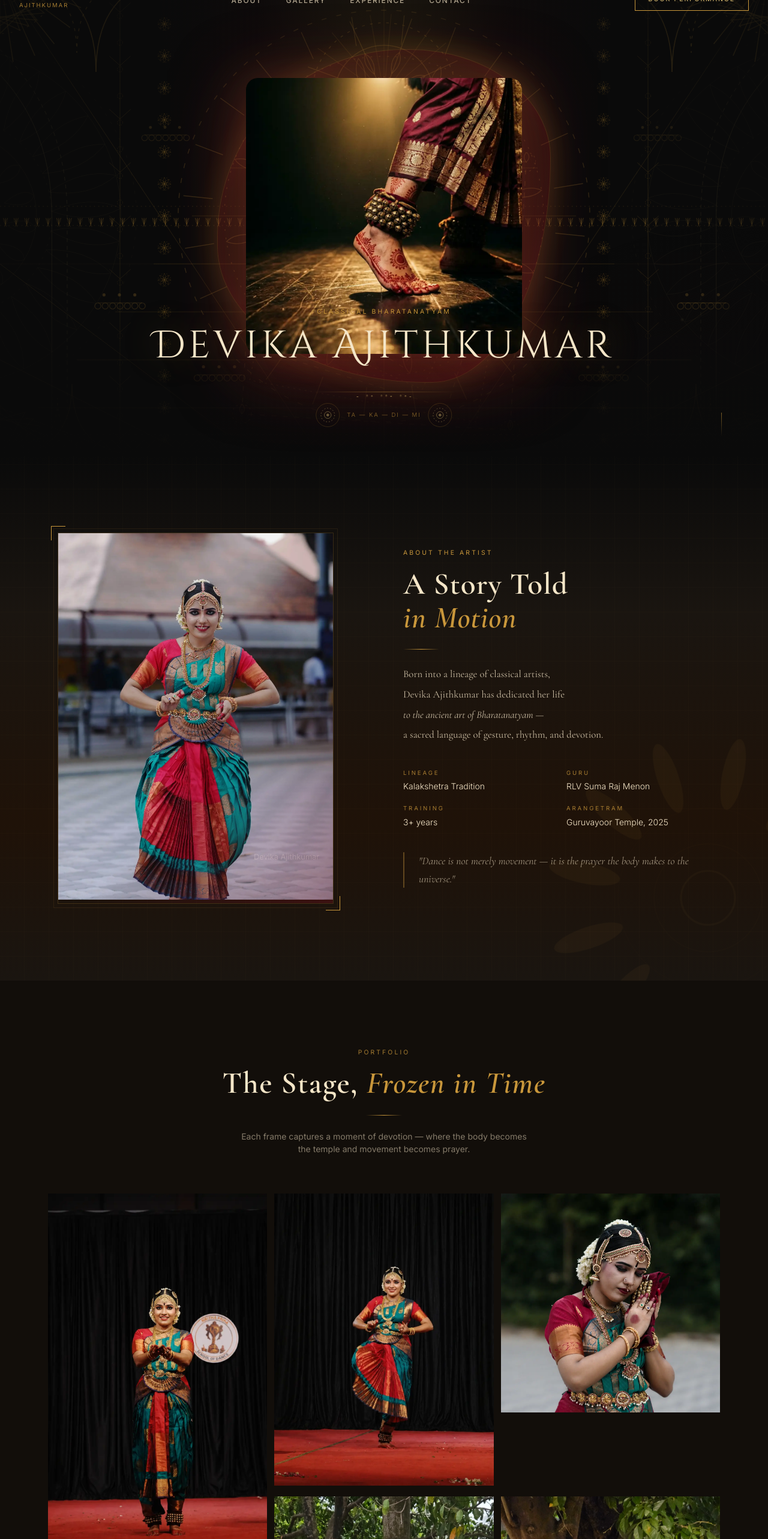
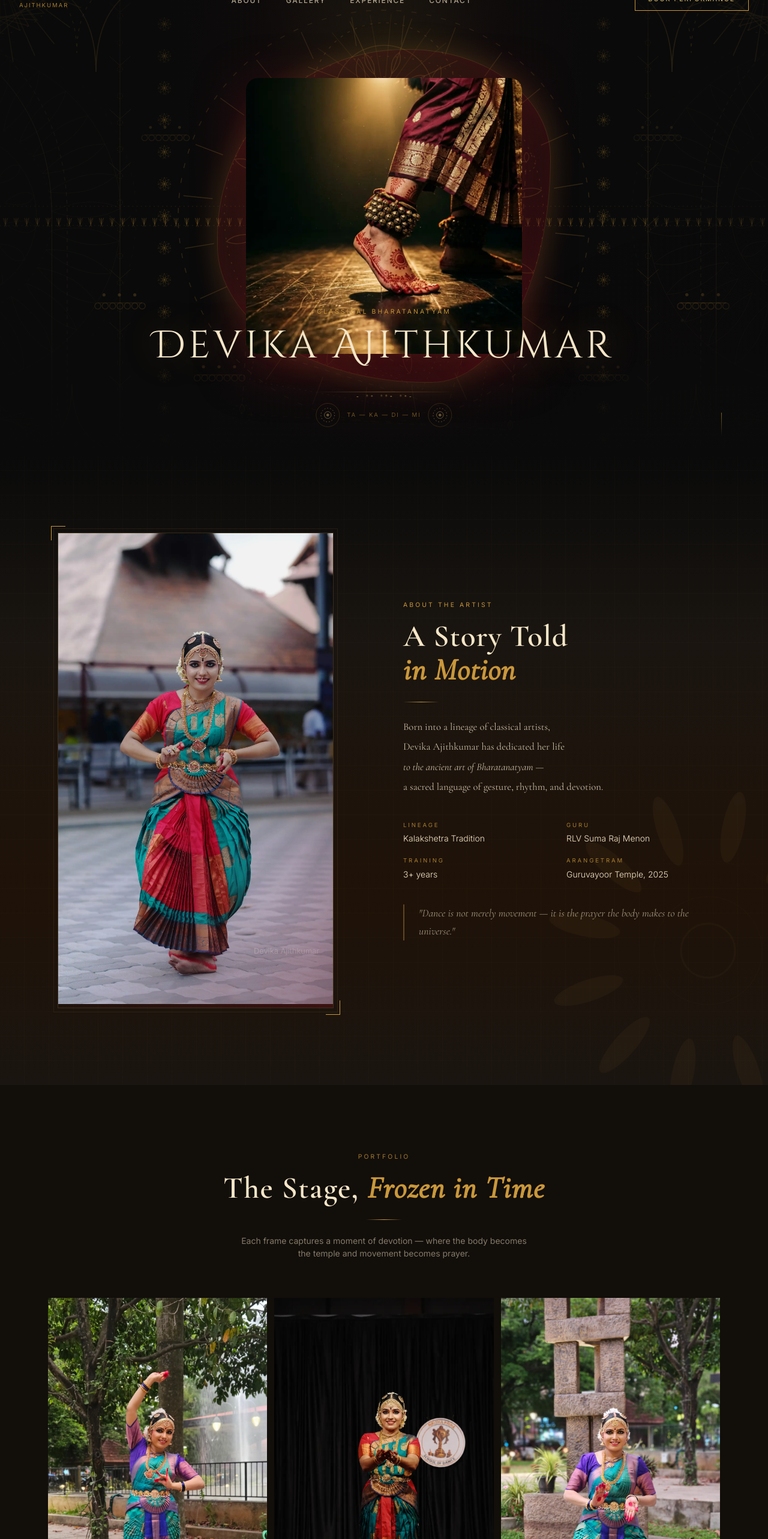
Before and after one commit to JeromePaulson/bharathanaya, a React (Vite) app: page / in a window 1280 px wide. Shown: the part 40-2606 px from the top of the page at 60% size. Built offline with nearby package versions, Linux system fonts and the light colour scheme.

Commit message:
commit fjd67

```diff
--- a/index.html
+++ b/index.html
@@ -4,13 +4,19 @@
     <meta charset="UTF-8" />
     <link rel="icon" type="image/svg+xml" href="/favicon.svg" />
     <meta name="viewport" content="width=device-width, initial-scale=1.0" />
+    <meta name="theme-color" content="#0d0408" />
     <meta name="description" content="Devika Ajithkumar — Bharatanatyam artist, storyteller, and classical Indian dance performer. Explore a journey of rhythm, grace, and tradition." />
     <meta property="og:title" content="Devika Ajithkumar | Bharatanatyam Artist" />
     <meta property="og:description" content="An immersive journey through classical Indian dance — Bharatanatyam portfolio." />
     <title>Devika Ajithkumar | Bharatanatyam Artist</title>
+
+    <!-- Fonts: preconnect for DNS warm-up, then load only needed weights -->
     <link rel="preconnect" href="https://fonts.googleapis.com" />
     <link rel="preconnect" href="https://fonts.gstatic.com" crossorigin />
-    <link href="https://fonts.googleapis.com/css2?family=Cinzel+Decorative:wght@400;700;900&family=Cormorant+Garamond:ital,wght@0,300;0,400;0,500;0,600;0,700;1,300;1,400;1,600&family=Inter:wght@300;400;500;600&display=swap" rel="stylesheet" />
+    <link
+      href="https://fonts.googleapis.com/css2?family=Cinzel+Decorative:wght@400;700&family=Cormorant+Garamond:ital,wght@0,400;0,600;1,400&family=Inter:wght@300;400;500&display=swap"
+      rel="stylesheet"
+    />
   </head>
   <body>
     <div id="root"></div>
--- a/src/components/ProtectedImage.jsx
+++ b/src/components/ProtectedImage.jsx
@@ -5,18 +5,20 @@ import React from 'react';
  * It uses an absolute positioned overlay to prevent direct interaction with the image.
  * This preserves SEO as the image tag remains in the DOM and is crawlable.
  */
-export default function ProtectedImage({ src, alt, className, style, watermark, ...props }) {
+export default function ProtectedImage({ src, alt, className, style, watermark, loading = 'lazy', ...props }) {
   return (
     <div
       className={`protected-image-container ${className || ''}`}
-      style={{ position: 'relative', display: 'inline-block', ...style }}
+      style={{ position: 'relative', display: 'inline-block', borderRadius: style?.borderRadius, overflow: style?.borderRadius ? 'hidden' : undefined, ...style }}
     >
       <img
         src={src}
         alt={alt}
         draggable={false}
+        loading={loading}
+        decoding="async"
         className="protected-image"
-        style={{ display: 'block', width: '100%', height: '100%', objectFit: style?.objectFit }}
+        style={{ display: 'block', width: '100%', height: 'auto', objectFit: style?.objectFit, borderRadius: style?.borderRadius }}
         {...props}
       />
 
--- a/src/components/sections/Gallery.jsx
+++ b/src/components/sections/Gallery.jsx
@@ -17,19 +17,19 @@ import g14 from '../../assets/devika_ajithkumar_gallery_14.webp'
 
 
 const photos = [
-  { src: g1, caption: 'Samarpanam — An offering from the soul.', alt: 'In devotion, every gesture becomes prayer.' },
+  { src: g10, caption: 'Rhythm of the anklets.', alt: 'Ghungroo adorning the feet.' },
   { src: g2, caption: 'Nritta in its purest rhythm', alt: 'Every beat held in balance' },
   { src: g3, caption: 'Leap of Devotion', alt: 'In silence, a thousand emotions unfold.' },
-  { src: g10, caption: 'Rhythm of the anklets.', alt: 'Ghungroo adorning the feet.' },
+  { src: g6, caption: 'Where posture becomes poetry.', alt: 'Every angle tells a story' },
+  { src: g1, caption: 'Samarpanam — An offering from the soul.', alt: 'In devotion, every gesture becomes prayer.' },
   { src: g14, caption: 'A timeless art.', alt: 'A beautiful silhouette.' },
   { src: g4, caption: 'Balance. Control. Presence', alt: 'A moment lifted, a feeling offered' },
+  { src: g13, caption: 'Expressions of the soul.', alt: 'Facial expressions conveying the story.' },
+  { src: g12, caption: 'The strength of tradition.', alt: 'A grounded stance.' },
+  { src: g7, caption: 'In stillness, the deepest expressions arise', alt: 'With both hands, I offer and surrender.' },
+  { src: g8, caption: 'Grace in motion.', alt: 'A captivating pose.' },
+  { src: g11, caption: 'Focus and discipline.', alt: 'Eyes tracing the movement.' },
   { src: g5, caption: 'Abhinaya — where the dancer speaks.', alt: 'What the heart seeks, the hands reveal.' },
-  { src: g11, caption: 'Focus and discipline.', alt: 'Eyes tracing the movement.' },
-  { src: g13, caption: 'Expressions of the soul.', alt: 'Facial expressions conveying the story.' },
-  { src: g6, caption: 'Where posture becomes poetry.', alt: 'Every angle tells a story' },
-  { src: g7, caption: 'In stillness, the deepest expressions arise', alt: 'With both hands, I offer and surrender.' },
-  { src: g12, caption: 'The strength of tradition.', alt: 'A grounded stance.' },
-  { src: g8, caption: 'Grace in motion.', alt: 'A captivating pose.' },
 ]
 
 export default function Gallery() {
@@ -70,9 +70,6 @@ export default function Gallery() {
           <motion.div
             key={i}
             className="gallery-item"
-            style={{
-              minHeight: i === 0 || i === 3 ? '500px' : '240px',
-            }}
             initial={{ opacity: 0, scale: 0.88, y: 40 }}
             whileInView={{ opacity: 1, scale: 1, y: 0 }}
             viewport={{ once: true, margin: "-100px" }}
--- a/src/components/sections/Hero.jsx
+++ b/src/components/sections/Hero.jsx
@@ -1,5 +1,5 @@
 import { useEffect, useRef, useState } from 'react'
-import { motion, useScroll, useTransform } from 'framer-motion'
+import { motion, useScroll, useTransform, useReducedMotion } from 'framer-motion'
 import ProtectedImage from '../ProtectedImage'
 import heroFoot from '../../assets/hero_foot.webp'
 
@@ -45,13 +45,14 @@ function RhythmBar({ playing }) {
   )
 }
 
-const DUST_PARTICLES = Array.from({ length: 15 }).map(() => ({
+// Static dust particles — reduced to 8 for performance
+const DUST_PARTICLES = Array.from({ length: 8 }).map(() => ({
   left: `${Math.random() * 100}%`,
   top: `${Math.random() * 100}%`,
   size: Math.random() * 3 + 1,
   baseOpacity: Math.random() * 0.2 + 0.05,
   delay: Math.random() * 10,
-  duration: 15 + Math.random() * 15,
+  duration: 18 + Math.random() * 12,
   xMove: (Math.random() - 0.5) * 40,
   yMove: -40 - Math.random() * 60
 }));
@@ -60,24 +61,6 @@ const DUST_PARTICLES = Array.from({ length: 15 }).map(() => ({
 function HeroBackground() {
   return (
     <div className="hidden lg:block absolute inset-0 pointer-events-none z-[2] overflow-hidden">
-
-      {/* ── Floor perspective grid ── */}
-      <svg
-        className="absolute inset-0 w-full h-full"
-        viewBox="0 0 1440 900"
-        preserveAspectRatio="xMidYMid slice"
-        fill="none"
-        stroke="rgba(201,151,59,0.18)"
-        strokeWidth="1"
-      >
-        {[0.4, 0.5, 0.6, 0.7, 0.8, 0.9, 1].map((t, i) => (
-          <line key={`h${i}`} x1={720 - 720 * t} y1={900 * t} x2={720 + 720 * t} y2={900 * t} />
-        ))}
-        {[-6,-4,-3,-2,-1,0,1,2,3,4,6].map((slope, i) => (
-          <line key={`v${i}`} x1={720 + slope * 120} y1={900} x2={720 + slope * 720} y2={0} />
-        ))}
-        <line x1="0" y1="540" x2="1440" y2="540" strokeOpacity="0.3" />
-      </svg>
 
       {/* ── Top tala border ── */}
       <motion.svg
@@ -396,9 +379,11 @@ function HeroBackground() {
 
 // ─── Desktop Side Decorations ───
 function SideDecorations() {
+  const prefersReduced = useReducedMotion()
   const [mousePos, setMousePos] = useState({ x: 0, y: 0 })
 
   useEffect(() => {
+    if (prefersReduced) return // skip mouse tracking when reduced motion preferred
     const handleMouseMove = (e) => {
       const x = (e.clientX / window.innerWidth) * 2 - 1
       const y = (e.clientY / window.innerHeight) * 2 - 1
@@ -628,8 +613,7 @@ export default function Hero() {
     offset: ["start start", "end start"]
   })
 
-  // Hero Parallax (subtle upward movement and gradual opacity fade)
-  const y = useTransform(scrollYProgress, [0, 1], ["0%", "40%"])
+  // Hero Parallax (subtle opacity fade, removed 'y' translation which causes massive scroll jank)
   const opacity = useTransform(scrollYProgress, [0, 0.8], [1, 0])
 
   useEffect(() => {
@@ -730,7 +714,7 @@ export default function Hero() {
       ref={sectionRef}
       id="home"
       className="hero-section relative"
-      style={{ cursor: 'none', y, opacity }}
+      style={{ cursor: 'none', opacity, willChange: 'opacity' }}
     >
       <HeroBackground />
       <SideDecorations />
@@ -775,7 +759,7 @@ export default function Hero() {
             zIndex: -1,
             background: 'linear-gradient(135deg, rgba(201,151,59,0.08), rgba(107,15,26,0.15))',
             border: '1px solid rgba(201,151,59,0.2)',
-            filter: 'drop-shadow(0 0 40px rgba(201,151,59,0.15))',
+            // Removed expensive filter: drop-shadow here since boxShadow provides the glow
           }}
           animate={{
             borderRadius: [
@@ -799,13 +783,15 @@ export default function Hero() {
         <ProtectedImage
           src={heroFoot}
           alt="Bharatanatyam dancer's ghungroo-adorned foot"
+          loading="eager"
           style={{
             width: 'min(460px, 80vw)',
             height: 'auto',
             objectFit: 'contain',
             borderRadius: '20px',
             overflow: 'hidden',
-            filter: 'drop-shadow(0 20px 60px rgba(107,15,26,0.6)) drop-shadow(0 0 30px rgba(201,151,59,0.2))',
+            // Reduced to a single drop-shadow for performance during scroll
+            filter: 'drop-shadow(0 20px 40px rgba(107,15,26,0.5))',
             userSelect: 'none',
           }}
         />
@@ -889,14 +875,14 @@ export default function Hero() {
 
         {/* Toggle + label row */}
         <div style={{ display: 'flex', alignItems: 'center', gap: '12px', pointerEvents: 'auto' }}>
-          <AudioToggle playing={audioPlaying} toggle={toggleAudio} />
+             <AudioToggle playing={audioPlaying} toggle={toggleAudio} />
           <p
             className="section-label"
             style={{ fontSize: 'clamp(0.45rem, 1.5vw, 0.6rem)', opacity: 0.5, letterSpacing: '0.2em', whiteSpace: 'nowrap' }}
           >
             TA — KA — DI — MI
           </p>
-           <AudioToggle playing={audioPlaying} toggle={toggleAudio} />
+          <AudioToggle playing={audioPlaying} toggle={toggleAudio} />
         </div>
       </div>
 
--- a/src/index.css
+++ b/src/index.css
@@ -312,21 +312,19 @@ h1, h2, h3, h4 {
 }
 
 .gallery-grid {
-  display: grid;
-  grid-template-columns: repeat(3, 1fr);
-  grid-template-rows: auto;
-  gap: 12px;
+  column-count: 3;
+  column-gap: 12px;
 }
 
 @media (max-width: 768px) {
   .gallery-grid {
-    grid-template-columns: repeat(2, 1fr);
+    column-count: 2;
   }
 }
 
 @media (max-width: 480px) {
   .gallery-grid {
-    grid-template-columns: 1fr;
+    column-count: 1;
   }
 }
 
@@ -334,15 +332,22 @@ h1, h2, h3, h4 {
   position: relative;
   overflow: hidden;
   cursor: pointer;
+  break-inside: avoid;
+  margin-bottom: 12px;
+  display: inline-block;
+  width: 100%;
 }
 
-.gallery-item:nth-child(1) { grid-row: span 2; }
-.gallery-item:nth-child(4) { grid-row: span 2; }
+/* ProtectedImage container must fill the item */
+.gallery-item .protected-image-container {
+  width: 100%;
+  height: 100%;
+  display: block;
+}
 
 .gallery-item img {
   width: 100%;
-  height: 100%;
-  object-fit: cover;
+  height: auto;
   display: block;
   transition: transform 0.6s cubic-bezier(0.25, 0.46, 0.45, 0.94);
 }
--- a/vite.config.js
+++ b/vite.config.js
@@ -1,8 +1,27 @@
 import { defineConfig } from 'vite'
 import react from '@vitejs/plugin-react'
 
-// https://vitejs.dev/config/
 export default defineConfig({
   plugins: [react()],
-  base: '/', // Netlify serves from the root domain, so '/' is best for SPA routing
+  base: '/',
+  build: {
+    // Split vendor chunks for better long-term caching
+    rollupOptions: {
+      output: {
+        manualChunks: {
+          'react-vendor': ['react', 'react-dom'],
+          'motion-vendor': ['framer-motion'],
+          'gsap-vendor': ['gsap'],
+        },
+      },
+    },
+    // Inline small assets as base64 (saves HTTP requests)
+    assetsInlineLimit: 4096,
+    // Minify with esbuild (default, fast)
+    minify: 'esbuild',
+    // Split CSS per chunk for parallel loading
+    cssCodeSplit: true,
+    // Generate source maps for production debugging (optional – remove if not needed)
+    sourcemap: false,
+  },
 })
```
